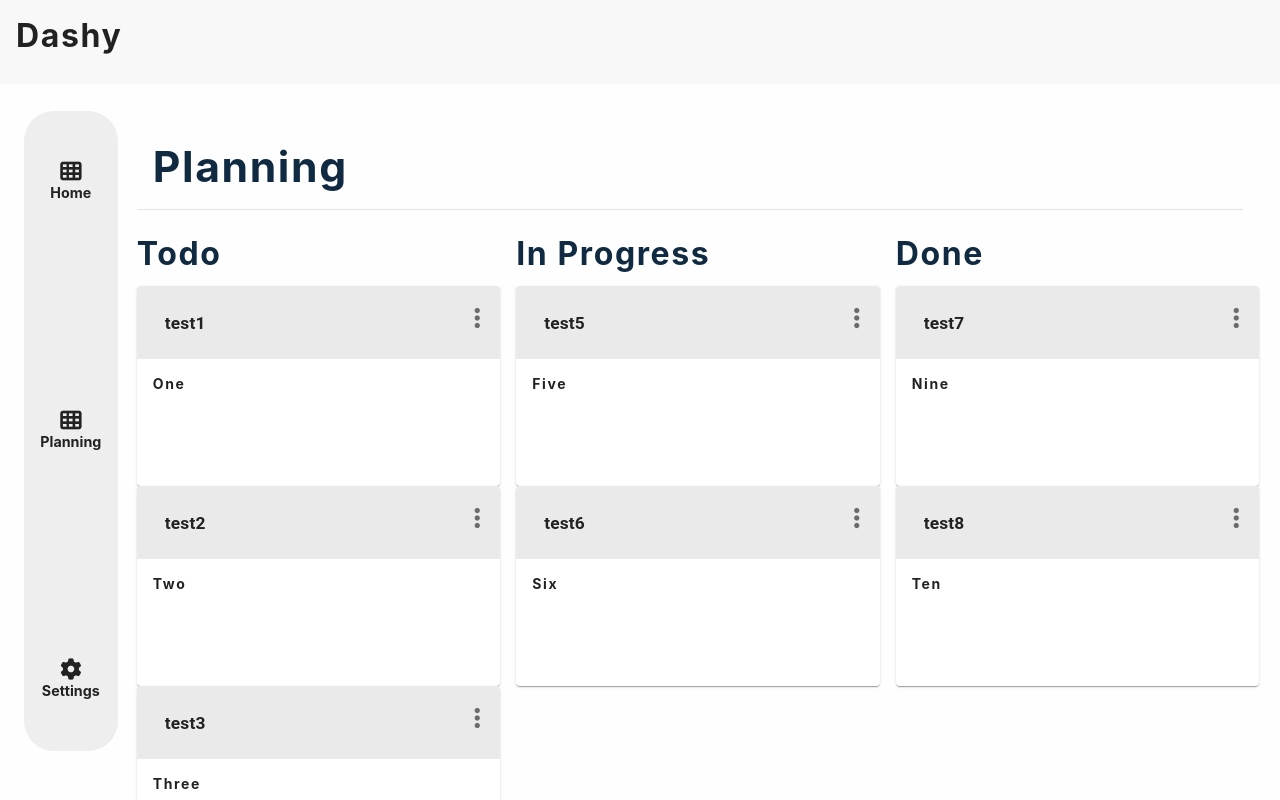
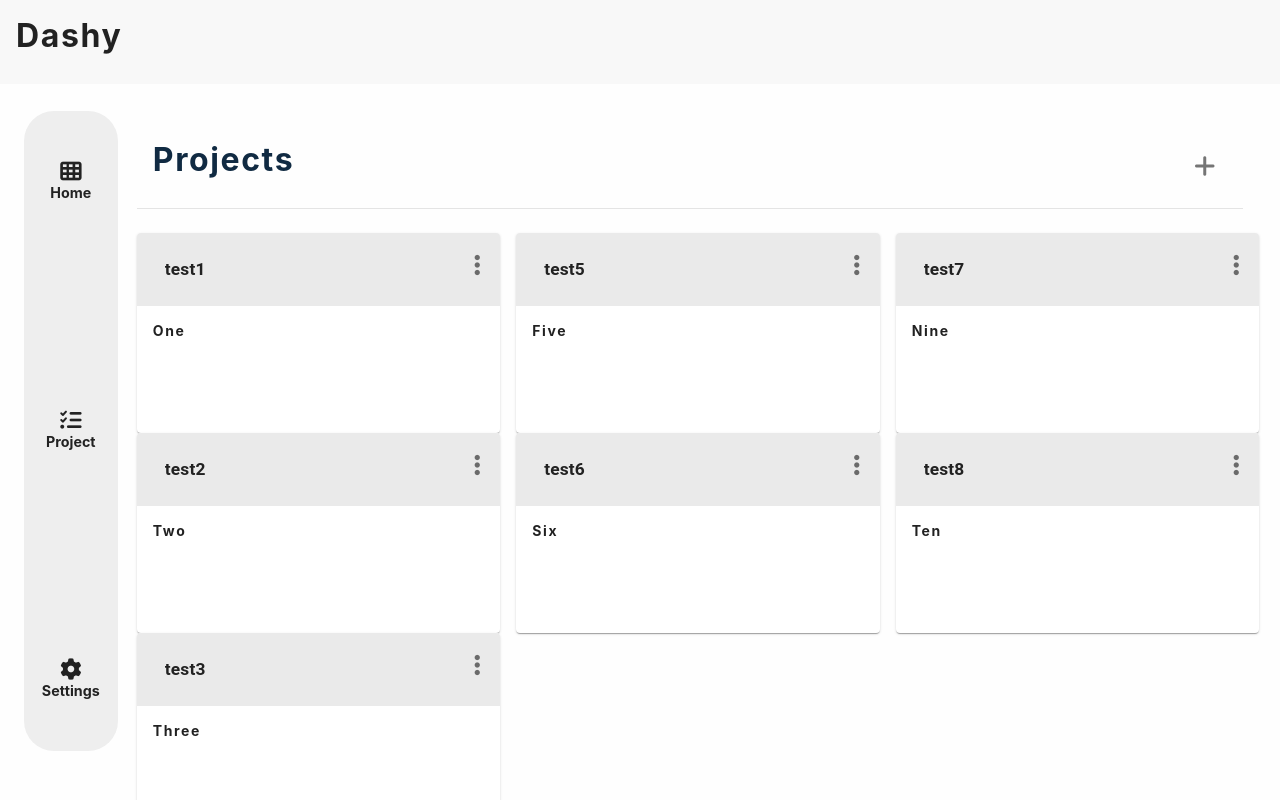
Before and after one commit to ZAnderson-281/cmdb, a React (Create React App) app: page /Planning in a window 1280 px wide. Shown: the top 800 px of the page. Built offline with nearby package versions, Linux system fonts and the light colour scheme.

Commit message:
Started Deadline component, Updated global context

```diff
--- a/src/MOCK.js
+++ b/src/MOCK.js
@@ -46,12 +46,44 @@ export const dashboardWidgets = [
   },
   {
     id: uniqid(),
-    type: "gr",
+    type: "dl",
     title: "TESTING",
   },
-  {
-    id: uniqid(),
-    type: "gc",
-    title: "TESTING",
+  // {
+  //   id: uniqid(),
+  //   type: "gc",
+  //   title: "TESTING",
+  // },
+];
+
+// =====  PLANNING KANBAN  =====
+
+const todo = [
+  { id: uniqid(), title: "test1", content: "One" },
+  { id: uniqid(), title: "test2", content: "Two" },
+  { id: uniqid(), title: "test3", content: "Three" },
+  { id: uniqid(), title: "test4", content: "Four" },
+];
+const inProgress = [
+  { id: uniqid(), title: "test5", content: "Five" },
+  { id: uniqid(), title: "test6", content: "Six" },
+];
+const completed = [
+  { id: uniqid(), title: "test7", content: "Nine" },
+  { id: uniqid(), title: "test8", content: "Ten" },
+];
+
+export const backend = {
+  [uniqid()]: {
+    name: "Todo",
+    items: todo,
   },
-];
+  [uniqid()]: {
+    name: "In Progress",
+    items: inProgress,
+  },
+  [uniqid()]: {
+    name: "Done",
+    items: completed,
+  },
+};
--- /dev/null
+++ b/src/components/Cards/DeadlineCard.js
@@ -0,0 +1,39 @@
+import React, { useState } from "react";
+import {
+  Card,
+  CardHeader,
+  CardContent,
+  IconButton,
+  Collapse,
+} from "@material-ui/core";
+import PropTypes from "prop-types";
+
+function DeadlineCard() {
+  const [toggle, setToggle] = useState(false);
+  const toggleUi = () => {
+    setToggle(!toggle);
+  };
+
+  return (
+    <Card className="card-header">
+      <CardHeader
+        title="DEADLINES"
+        style={{ backgroundColor: "#f54545", color: "#222" }}
+        action={
+          <IconButton onClick={toggleUi}>
+            <i className="fas fa-chevron-down"></i>
+          </IconButton>
+        }
+      />
+      <Collapse in={toggle}>
+        <CardContent>
+          <p>Content</p>
+        </CardContent>
+      </Collapse>
+    </Card>
+  );
+}
+
+DeadlineCard.propTypes = {};
+
+export default DeadlineCard;
--- a/src/components/Cards/ListCardItem.js
+++ b/src/components/Cards/ListCardItem.js
@@ -7,7 +7,6 @@ import {
   CardHeader,
   IconButton,
   Collapse,
-  Button,
   Avatar,
 } from "@material-ui/core";
 
@@ -26,7 +25,7 @@ function ListCardItem({ name, description, time, content }) {
           subheader={description}
           action={
             <IconButton onClick={toggleUi}>
-              <i class="fas fa-chevron-down"></i>
+              <i className="fas fa-chevron-down"></i>
             </IconButton>
           }
         />
--- a/src/components/Dashboard/index.js
+++ b/src/components/Dashboard/index.js
@@ -2,13 +2,23 @@ import React from "react";
 import GeneralCard from "../Cards/GeneralCard";
 import ListCard from "../Cards/ListCard";
 import GraphCard from "../Cards/GraphCard";
+import DeadlineCard from "../Cards/DeadlineCard";
 import { IconButton } from "@material-ui/core";
 import { useGlobalContext } from "../../context";
+
+const uniqid = require("uniqid");
+
 function Dashboard() {
   const { dbw, setDashboardWidgets } = useGlobalContext();
 
   const handleAddWidget = () => {
-    setDashboardWidgets([]);
+    const widget = {
+      id: uniqid(),
+      type: "gc",
+      title: "Testing Card Creation",
+      items: [],
+    };
+    setDashboardWidgets([widget, ...dbw]);
   };
 
   const createElements = (elem) => {
@@ -21,8 +31,10 @@ function Dashboard() {
       );
     }
     if (elem.type === "gr") {
-      console.log(elem);
       return <GraphCard key={elem.id} cardTitle={elem.title} />;
+    }
+    if (elem.type === "dl") {
+      return <DeadlineCard key={elem.id} cardTitle={elem.title} />;
     }
   };
 
--- a/src/components/Header.js
+++ b/src/components/Header.js
@@ -1,22 +1,19 @@
 import React from "react";
-
+// import { Avatar } from "@material-ui/core";
 function Header() {
   return (
     <nav>
       <h2>Dashy</h2>
       <ul className="nav-links">
-        <li>
-          <h4></h4>
+        {/* <li>
+          <Avatar>Z</Avatar>
         </li>
         <li>
-          <h4></h4>
+          <Avatar>S</Avatar>
         </li>
         <li>
-          <h4></h4>
-        </li>
-        <li>
-          <h4></h4>
-        </li>
+          <Avatar>D</Avatar>
+        </li> */}
       </ul>
     </nav>
   );
--- a/src/components/Planning/DndTower.js
+++ b/src/components/Planning/DndTower.js
@@ -1,55 +1,33 @@
-import React, { useState } from "react";
+import React from "react";
 import { DragDropContext, Draggable, Droppable } from "react-beautiful-dnd";
 import GeneralCard from "../Cards/GeneralCard";
-import ListCard from "../Cards/ListCard";
-
-const uniqid = require("uniqid");
-
-const todo = [
-  { id: uniqid(), title: "test1", content: "One" },
-  { id: uniqid(), title: "test2", content: "Two" },
-  { id: uniqid(), title: "test3", content: "Three" },
-  { id: uniqid(), title: "test4", content: "Four" },
-];
-const inProgress = [
-  { id: uniqid(), title: "test5", content: "Five" },
-  { id: uniqid(), title: "test6", content: "Six" },
-];
-const completed = [
-  { id: uniqid(), title: "test7", content: "Nine" },
-  { id: uniqid(), title: "test8", content: "Ten" },
-];
-
-const backend = {
-  [uniqid()]: {
-    name: "Todo",
-    items: todo,
-  },
-  [uniqid()]: {
-    name: "In Progress",
-    items: inProgress,
-  },
-  [uniqid()]: {
-    name: "Done",
-    items: completed,
-  },
-};
+import { useGlobalContext } from "../../context";
 
 const Index = () => {
-  const [columns, setColumns] = useState(backend);
+  const { columns, setColumns } = useGlobalContext();
+
+  // After drag completed and mouse/key is up
   const onDragEnd = (result, columns, setColumns) => {
+    //If end position is not a droppable position do nothing
     if (!result.destination) {
       return;
     }
+    // Get start and end position
     const { source, destination } = result;
+
+    // If its not the same container at drag end
     if (source.droppableId !== destination.droppableId) {
+      // Set vars for start and end columns and their items
       const sourceColumn = columns[source.droppableId];
       const destColumn = columns[destination.droppableId];
       const sourceItems = [...sourceColumn.items];
       const destItems = [...destColumn.items];
+
+      // Remove from source list and add to destination list
       const [removed] = sourceItems.splice(source.index, 1);
       destItems.splice(destination.index, 0, removed);
 
+      // Update state
       setColumns({
         ...columns,
         [source.droppableId]: {
@@ -92,7 +70,6 @@ const Index = () => {
                     background: snapshot.isDraggingOver ? "lightblue" : "none",
                   }}
                 >
-                  <h2>{column.name}</h2>
                   {column.items.map((item, index) => {
                     return (
                       <Draggable
--- a/src/components/Planning/index.js
+++ b/src/components/Planning/index.js
@@ -1,9 +1,40 @@
 import React from "react";
+import { IconButton } from "@material-ui/core";
 import DndTower from "./DndTower";
-function index() {
+import { useGlobalContext } from "../../context";
+const uniqid = require("uniqid");
+
+function Index() {
+  const { columns, setColumns } = useGlobalContext();
+
+  const handleAddWidget = () => {
+    const data = {
+      id: uniqid(),
+      title: "Added Task",
+      content: "Added Task",
+    };
+
+    const [key] = Object.keys(columns);
+    const items = columns[key].items;
+    console.log(items);
+
+    setColumns({
+      ...columns,
+      [key]: {
+        ...[key],
+        items: [...items, data],
+      },
+    });
+  };
+
   return (
     <div>
-      <h2 className="title">Planning</h2>
+      <div className="title">
+        <h2>Projects</h2>
+        <IconButton onClick={handleAddWidget}>
+          <i className="fas fa-plus"></i>
+        </IconButton>
+      </div>
       <section className="planning-body">
         <DndTower />
       </section>
@@ -11,4 +42,4 @@ function index() {
   );
 }
 
-export default index;
+export default Index;
--- a/src/components/SidebarNav.js
+++ b/src/components/SidebarNav.js
@@ -1,13 +1,8 @@
 import React from "react";
 import { Link } from "react-router-dom";
-import { useGlobalContext } from "../context";
 
 function SidebarNav() {
-  const { active, setActive } = useGlobalContext();
-
-  const handleLinkClick = (e) => {
-    console.log(e.target);
-  };
+  const handleLinkClick = (e) => {};
   return (
     <div className="dashboard-sidebar dashboard-sidebar-sticky">
       <Link to="/">
@@ -18,8 +13,8 @@ function SidebarNav() {
       </Link>
       <Link to="/Planning">
         <div className="sidebar-link " onClick={handleLinkClick}>
-          <i className="fas fa-th"></i>
-          <h6>Planning</h6>
+          <i className="fas fa-tasks"></i>
+          <h6>Project</h6>
         </div>
       </Link>
       <Link to="/Settings">
--- a/src/context.js
+++ b/src/context.js
@@ -1,11 +1,15 @@
 import React, { useContext, useState } from "react";
-import { dashboardWidgets } from "./MOCK";
+import { dashboardWidgets, backend } from "./MOCK";
 const AppContext = React.createContext();
 
 export const AppProvider = ({ children }) => {
   const [dbw, setDashboardWidgets] = useState(dashboardWidgets);
+  const [columns, setColumns] = useState(backend);
+
   return (
-    <AppContext.Provider value={{ dbw, setDashboardWidgets }}>
+    <AppContext.Provider
+      value={{ dbw, setDashboardWidgets, columns, setColumns }}
+    >
       {children}
     </AppContext.Provider>
   );
--- a/src/index.css
+++ b/src/index.css
@@ -257,3 +257,7 @@ nav {
   width: 100%;
   height: 100%;
 }
+
+/* .test {
+  background-color: #f54545;
+} */
```
Also changed, not shown: src/components/Cards/GraphCard.js (+1 -7 lines), 1 other file (tests, documents, lock files or other folders).
